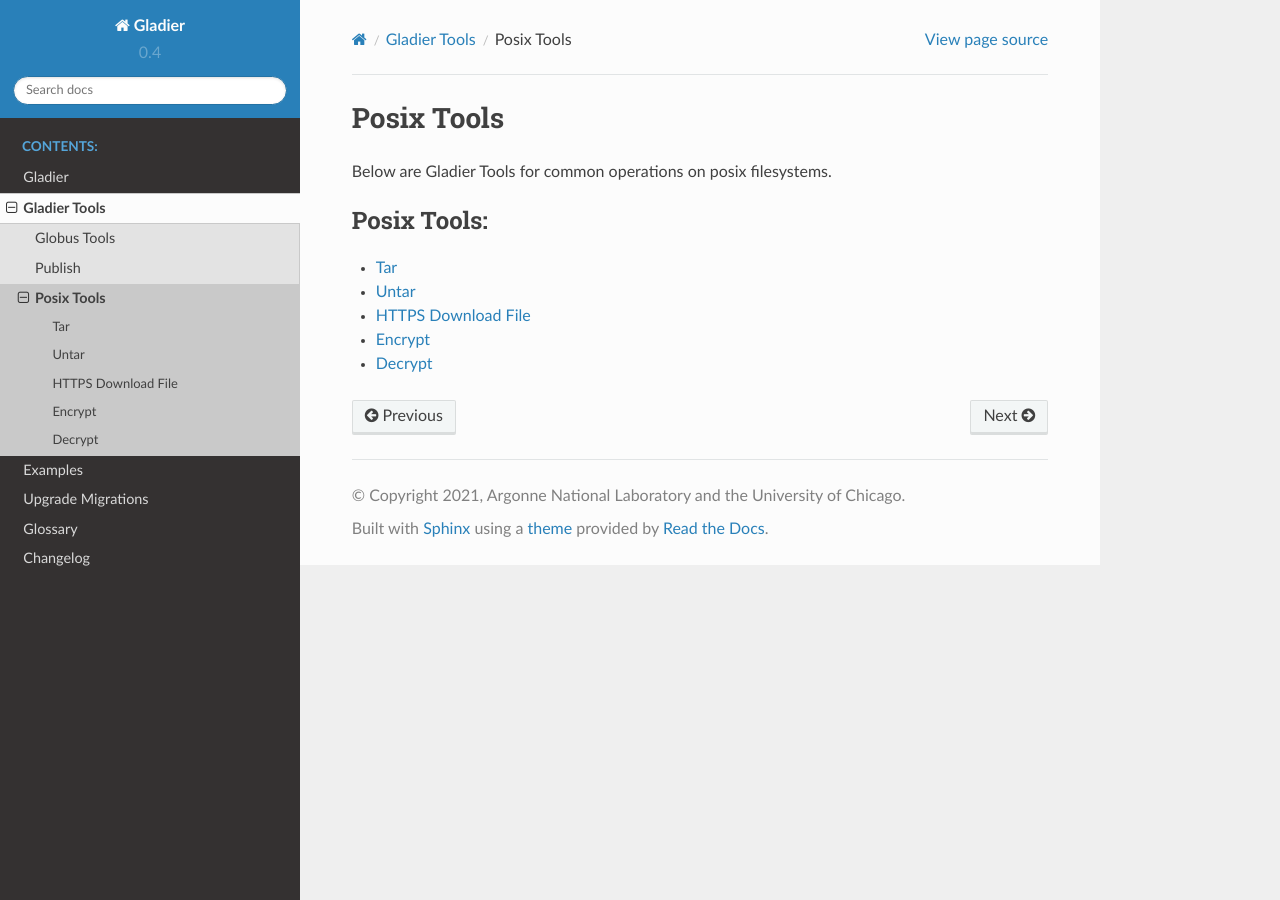
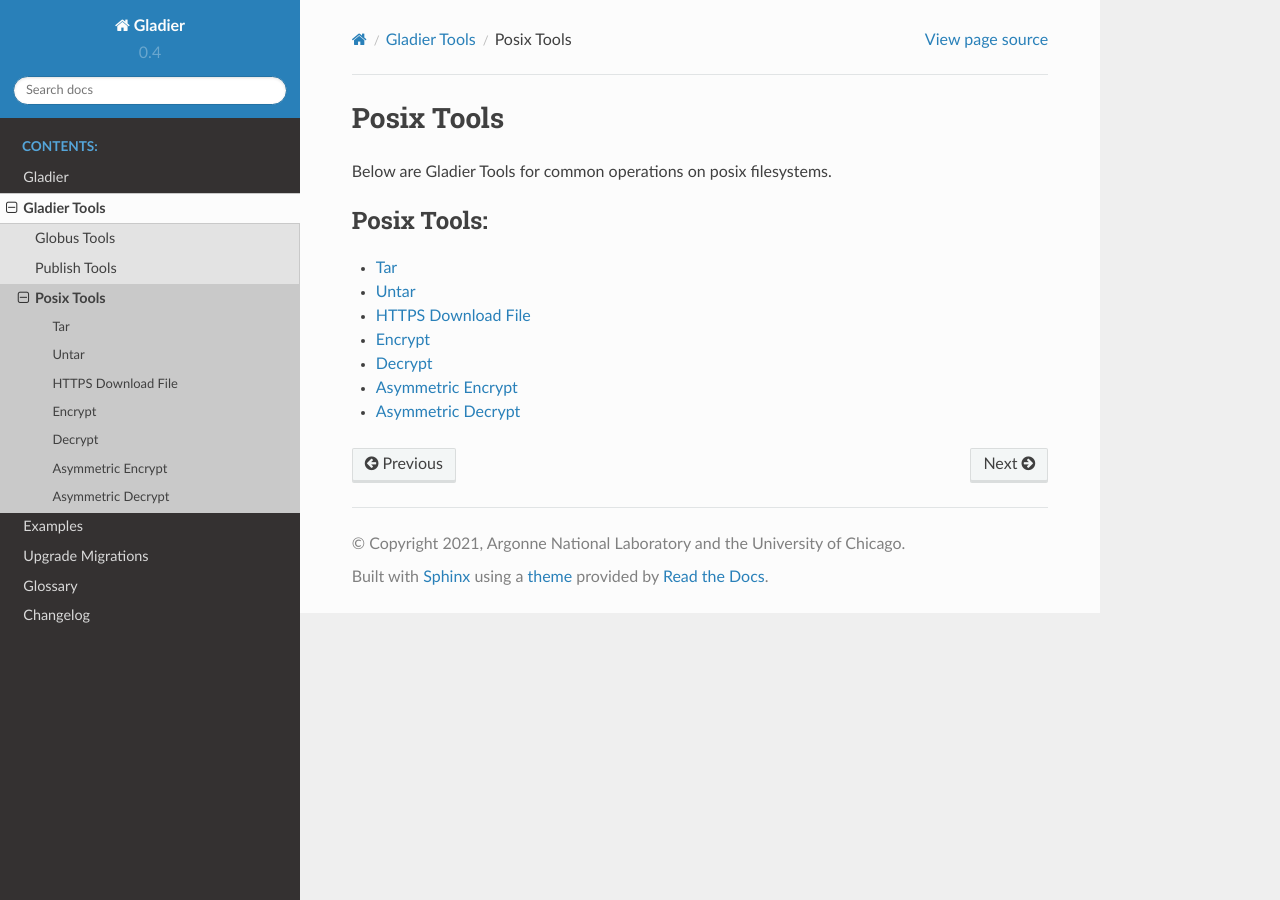
Before and after one commit to globus-gladier/gladier, a Sphinx documentation site: the page built from docs/gladier_tools/posix/index.rst, in a window 1280 px wide. Built offline with Sphinx 7.4.7 and the Read the Docs theme 2.0.0, drawn with Linux system fonts in a browser that asks for light colours.

Commit message:
docs: Added Asymmetric encrypt/decrypt

```diff
--- /dev/null
+++ b/docs/gladier_tools/posix/asymmetric_decrypt.rst
@@ -0,0 +1,5 @@
+Asymmetric Decrypt
+------------------
+
+.. autoclass:: gladier_tools.posix.asymmetric_decrypt.AsymmetricDecrypt
+   :show-inheritance:
--- /dev/null
+++ b/docs/gladier_tools/posix/asymmetric_encrypt.rst
@@ -0,0 +1,5 @@
+Asymmetric Encrypt
+------------------
+
+.. autoclass:: gladier_tools.posix.asymmetric_encrypt.AsymmetricEncrypt
+   :show-inheritance:
--- a/docs/gladier_tools/posix/index.rst
+++ b/docs/gladier_tools/posix/index.rst
@@ -12,3 +12,5 @@ Below are Gladier Tools for common operations on posix filesystems.
    https_download_file
    encrypt
    decrypt
+   asymmetric_encrypt
+   asymmetric_decrypt
--- a/docs/gladier_tools/publish/index.rst
+++ b/docs/gladier_tools/publish/index.rst
@@ -1,5 +1,5 @@
-Publish
-=======
+Publish Tools
+=============
 
 Publish Tools talk to both Globus Search and a Globus Transfer as one single operation.
 Typically, this is the final state in a processing flow as a way to submit data
```
